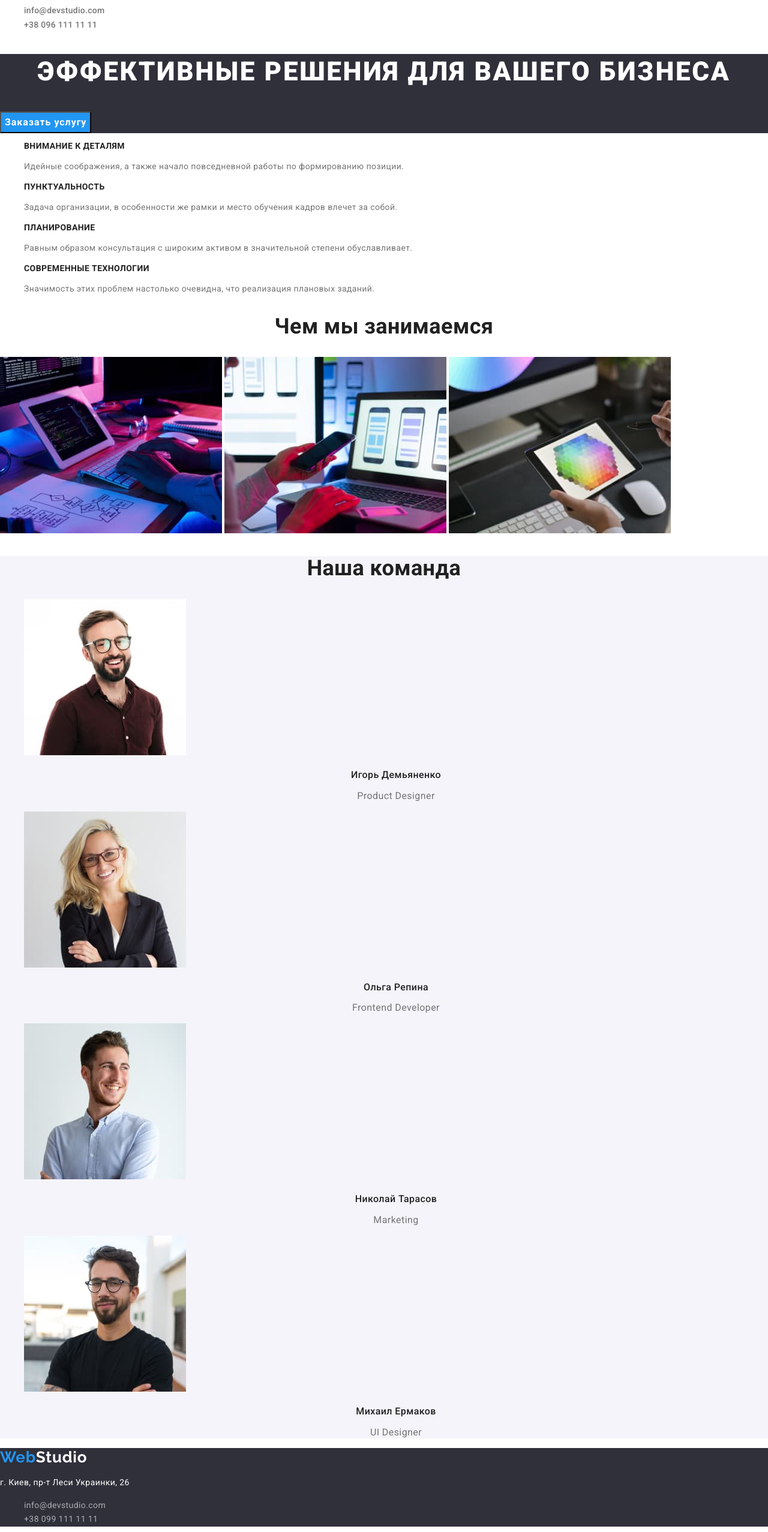
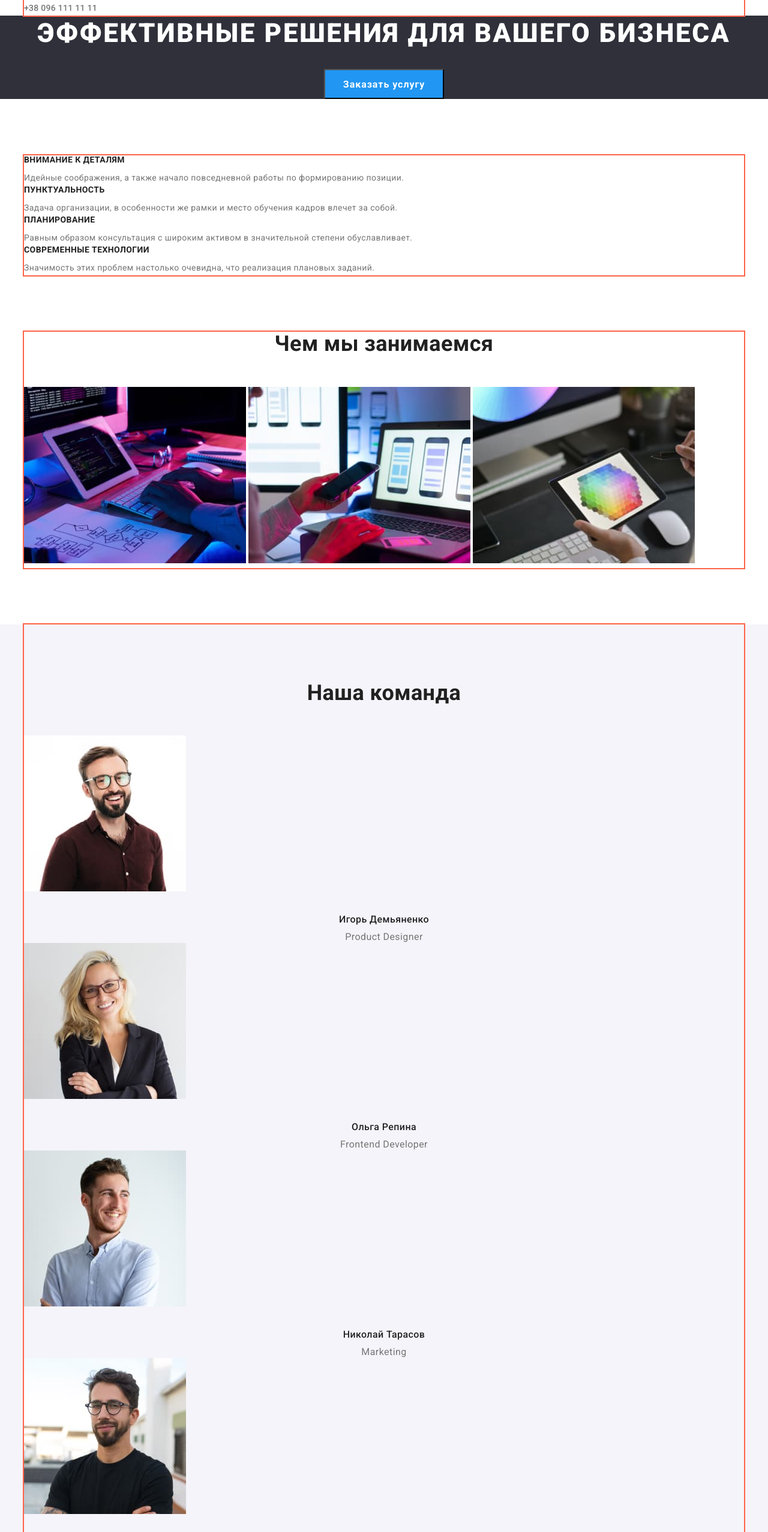
Before and after one commit to Fosa1990/goit-markup-hw-03, a plain HTML site: page index.html in a window 1280 px wide. Shown: the part 126-2680 px from the top of the page at 60% size. Drawn offline with nearby package versions, Linux system fonts and the light colour scheme.

Commit message:
add margins & paddings
add margins & paddings. Not completed.

```diff
--- a/css/styles.css
+++ b/css/styles.css
@@ -59,14 +59,44 @@ body {
 a {
   text-decoration: none;
 }
+
 /* убираем точку и всех списках */
 ul {
   list-style-type: none;
+  /* Убираем margin и padding у всех списках */
+  margin: 0;
+  padding: 0;
+}
+
+/* Контейнер Div  */
+.container {
+  width: 1200px;
+  margin-left: auto;
+  margin-right: auto;
+  margin-top: 0;
+  margin-bottom: 0;
+  padding-top: 94px;
+  padding-bottom: 94px;
+  outline: 2px solid tomato;
+}
+
+/* Убрать вертикальный паддинг */
+.container.no-padding {
+  padding-top: 0;
+  padding-bottom: 0;
+}
+
+/* Добавляем нижний отступ от предпоследней секции к первой */
+.section:nth-of-type(-1n + 3) {
+  margin-bottom: 94px;
 }
 /* Главная навигация */
 /* Логотип */
 
 .logo {
+  width: 145px;
+  height: 31px;
+
   font-family: 'raleway', sans-serif;
   font-style: normal;
   font-weight: 700;
@@ -110,18 +140,25 @@ ul {
 }
 /* Баннер (Герой) */
 .hero {
+  margin-bottom: 94px;
   background-color: var(--banner-bg-color);
+  text-align: center;
 }
 .hero-title {
+  margin-top: 0;
+  margin-bottom: 30px;
+
   color: #ffffff;
   font-weight: 900;
   font-size: 44px;
   line-height: 1.36;
-  text-align: center;
   letter-spacing: 0.06em;
   text-transform: uppercase;
 }
 .hero-button {
+  min-width: 200px;
+  height: 50px;
+
   color: #ffffff;
   background-color: var(--accent-color);
   cursor: pointer;
@@ -137,6 +174,9 @@ ul {
 }
 /* Особенности */
 .title {
+  margin-top: 0;
+  margin-bottom: 10px;
+
   color: var(--secondary-text-color);
   font-weight: 700;
   font-size: 14px;
@@ -145,12 +185,18 @@ ul {
 }
 
 .title-text {
+  margin-top: 0;
+  margin-bottom: 0;
+
   color: var(--primary-text-color);
   font-weight: 400;
 }
 
 /* Чем мы занимаемся */
 .section-title {
+  margin-top: 0;
+  margin-bottom: 50px;
+
   color: var(--secondary-text-color);
   font-weight: 700;
   font-size: 36px;
@@ -159,11 +205,18 @@ ul {
 }
 
 /* Наша команда */
+
 .team-list {
   color: var(--secondary-text-color);
 }
 
+.image-item {
+  margin-bottom: 30px;
+}
+
 .team-list-name {
+  margin-top: 0;
+  margin-bottom: 10px;
   font-weight: 500;
   font-size: 16px;
   line-height: 1.18;
@@ -171,6 +224,9 @@ ul {
 }
 
 .team-list-job {
+  margin-top: 0;
+  margin-bottom: 0;
+
   color: var(--primary-text-color);
   font-weight: 400;
   font-size: 16px;
@@ -183,8 +239,17 @@ ul {
 
 /* PORTFOLIO */
 
+/* Список фильтров */
+.filters {
+  margin-top: 0;
+  margin-bottom: 34px;
+  padding-bottom: 16px;
+}
+
 /* Кнопки фильтров */
 .button {
+  height: 38px;
+
   color: #000000;
   cursor: pointer;
   font-weight: 500;
@@ -193,14 +258,34 @@ ul {
   text-align: center;
   letter-spacing: 0.03em;
 }
+
 .button:hover,
 .button:focus {
+  box-shadow: 0px 3px 1px rgba(0, 0, 0, 0.1), 0px 1px 2px rgba(0, 0, 0, 0.08),
+    0px 2px 2px rgba(0, 0, 0, 0.12);
+  border-radius: 4px;
   color: #ffffff;
   background-color: var(--accent-color);
 }
 
 /* Плитки с карточками */
+
+.card {
+  padding-bottom: 20px;
+  margin-bottom: 30px;
+
+  border-bottom: 1px solid #eeeeee;
+}
+
+.card-image {
+  padding-top: 0;
+  padding-bottom: 20px;
+}
+
 .card-name {
+  margin-top: 0;
+  margin-bottom: 4px;
+
   color: var(--secondary-text-color);
   font-weight: 700;
   font-size: 18px;
@@ -209,6 +294,9 @@ ul {
 }
 
 .card-text {
+  margin-top: 0;
+  margin-bottom: 0;
+
   color: var(--primary-text-color);
   font-size: 16px;
   line-height: 1.87;
@@ -216,6 +304,15 @@ ul {
 }
 
 /* Подвал Footer */
+.footer-container {
+  padding-top: 60px;
+  padding-bottom: 60px;
+}
+
+.footer-logo {
+  margin-top: 0;
+  margin-bottom: 20px;
+}
 
 .accent-logo-bot {
   color: #ffffff;
@@ -226,11 +323,20 @@ ul {
 }
 
 .address-text {
+  margin-top: 0;
+  margin-bottom: 9px;
+
   color: #ffffff;
   font-weight: 400;
   font-size: 14px;
   line-height: 1.71;
   letter-spacing: 0.03em;
+}
+
+/* Задаем отступ 2м li */
+.address-nav-item {
+  margin-top: 0;
+  margin-bottom: 9px;
 }
 
 .address-nav .link {
```
